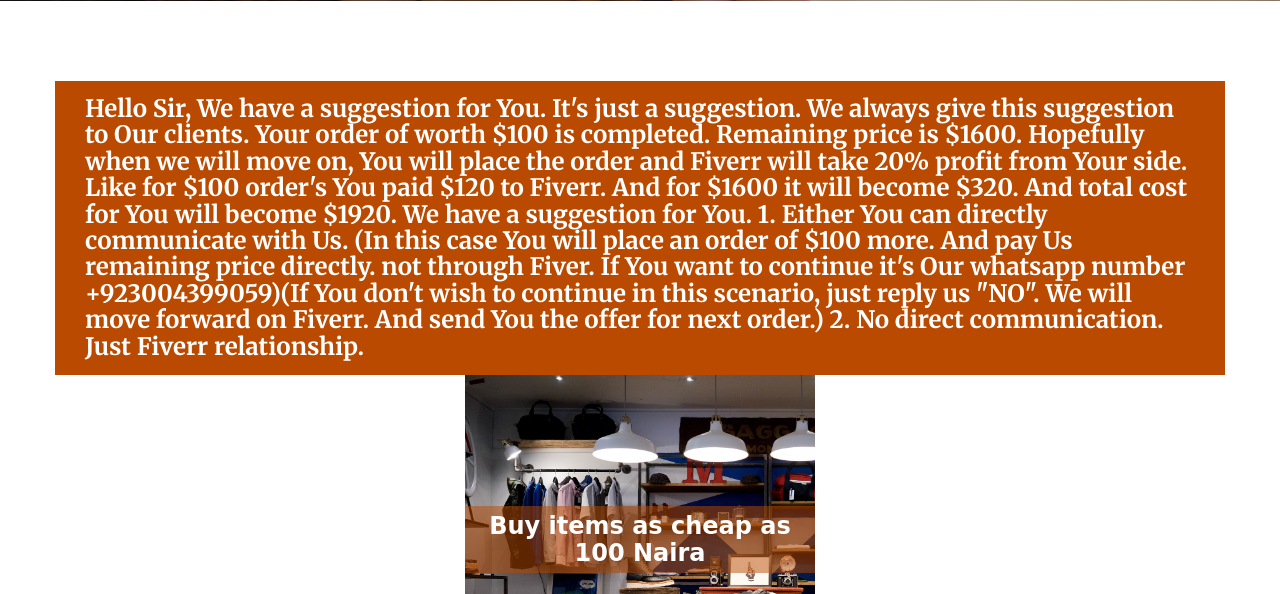
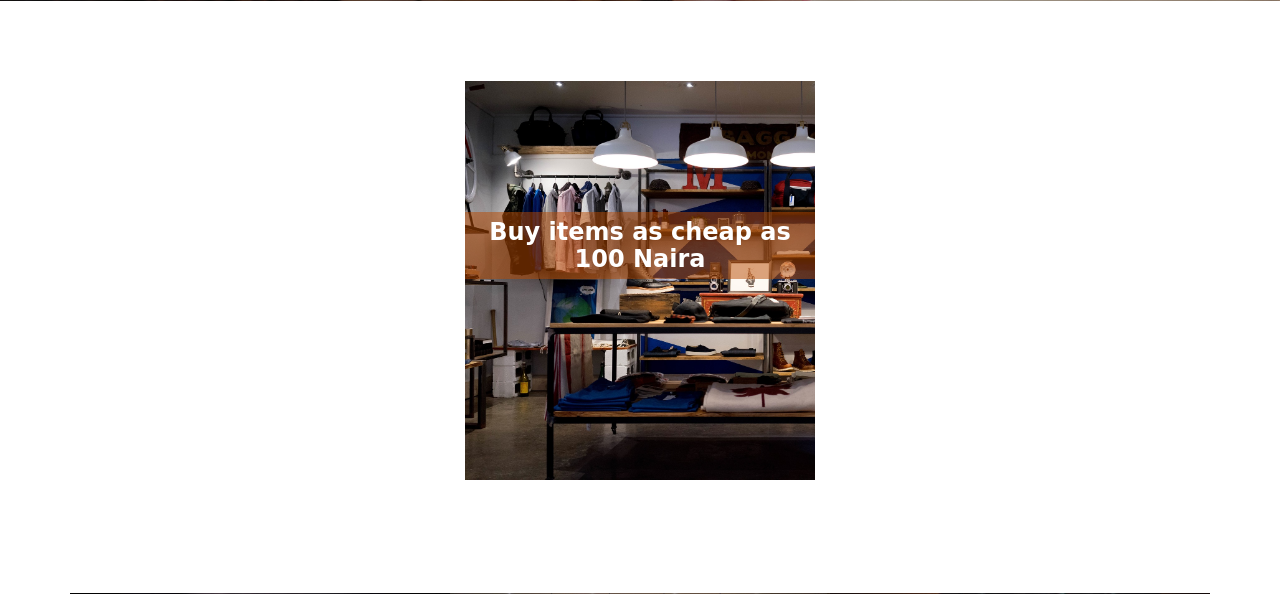
Before and after one commit to dev-men/dev-traffle, a Rails app: page / in a window 1280 px wide. Shown: the part 709-1303 px from the top of the page. Run offline with Rails 7, Linux system fonts and the light colour scheme; data that the repository does not hold is empty; style sheets or scripts are compiled from the project's sources; parts of the project's set-up code (start-up, migrations or seed data) failed here and were passed over; some libraries are stand-ins or nearby versions.

Commit message:
Index Changed

```diff
--- a/app/views/homes/index.html.erb
+++ b/app/views/homes/index.html.erb
@@ -27,28 +27,6 @@
   <div class="container">
     <div class="content-top">
       <div class="content-top1">
-        <div class="row" style="background:#BA4A00; color:#FFFFFF; font-size:17px;padding: 15px;">
-          <div class="col-md-12">
-            <h3>
-              Hello Sir,
-We have a suggestion for You.
-It's just a suggestion. We always give this suggestion to Our clients.
-Your order of worth $100 is completed.
-Remaining price is $1600.
-Hopefully when we will move on, You will place the order and Fiverr will take
-20% profit from Your side.
-Like for $100 order's You paid $120 to Fiverr.
-And for $1600 it will become $320. And total cost for You will become $1920.
-We have  a suggestion for You.
-1. Either You can directly communicate with Us.
-	(In this case You will place an order of $100 more. And pay Us remaining price directly.
-		not through Fiver. If You want to continue it's Our whatsapp number
-		+923004399059)(If You don't wish to continue in this scenario, just reply us "NO".
-		We will move forward on Fiverr. And send You the offer for next order.)
-2. No direct communication. Just Fiverr relationship.
-            </h3>
-          </div>
-        </div>
         <div class="col-md-4 col-md2 animated wow fadeInLeft" data-wow-delay=".5s">
           <%if @size > (@count)%>
             <div class="col-md1 simpleCart_shelfItem">
```
